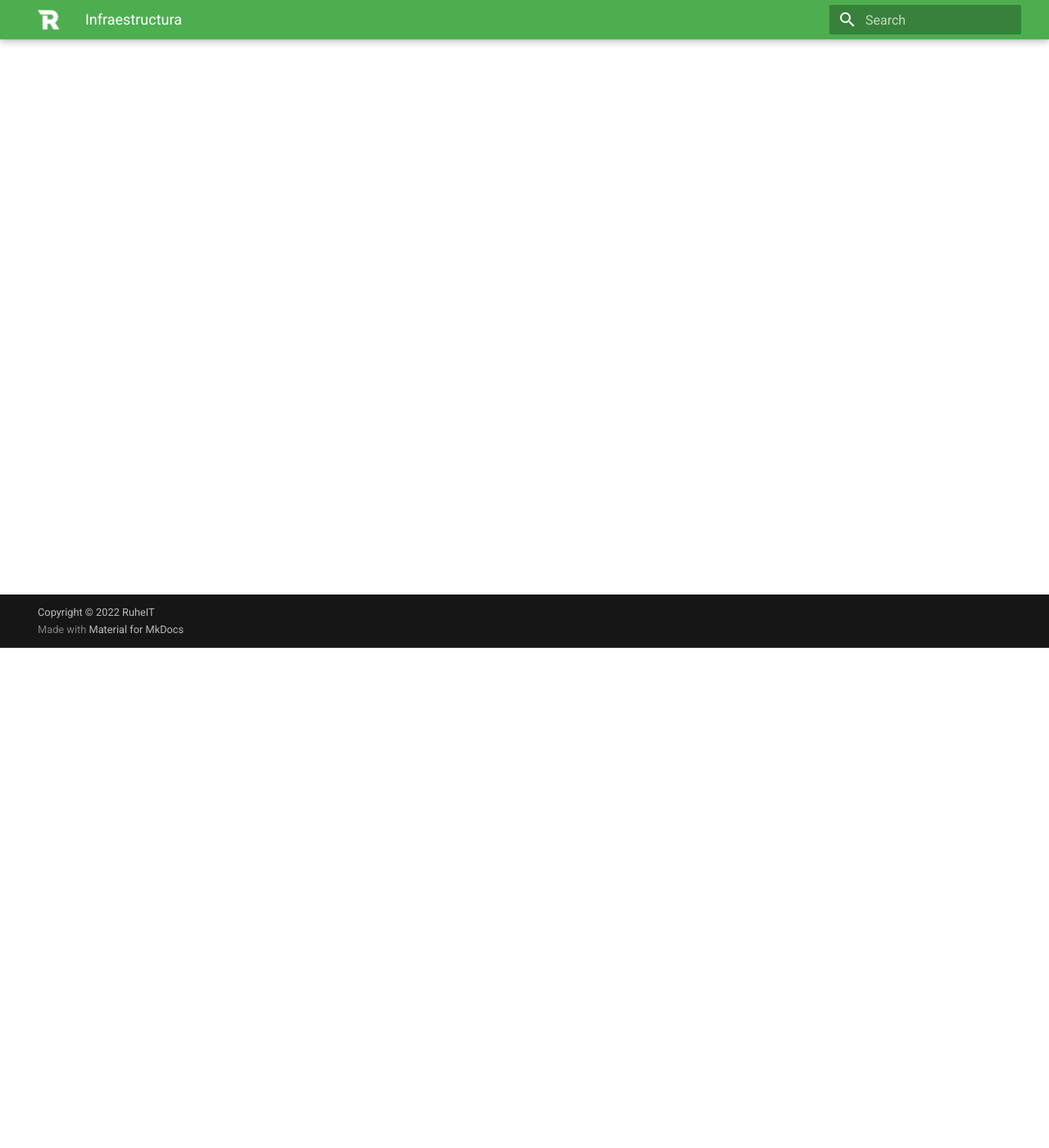
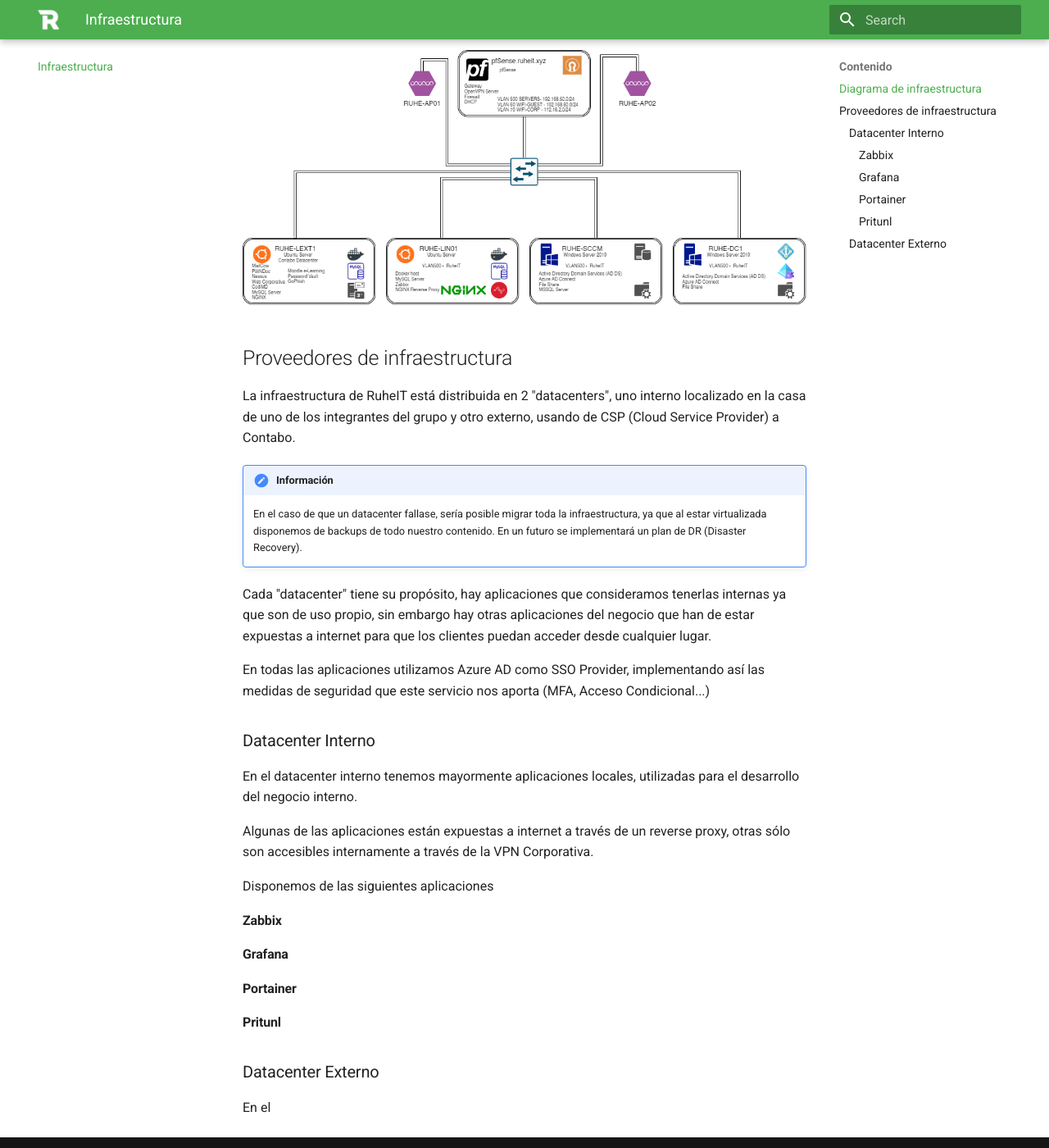
Before and after one commit to RuheIT/docs, an MkDocs documentation site: the page built from docs/infra.md, in a window 1280 px wide and 1400 px high, scrolled down 610 px. Shown: the whole window at 82% size. Built offline with MkDocs 1.6.1 and Material for MkDocs 9.7.7, drawn with Linux system fonts in a browser that asks for light colours; some of the changed text lies outside the part shown.

Commit message:
updated infra

```diff
--- a/docs/infra.md
+++ b/docs/infra.md
@@ -1 +1,41 @@
-# Infra
+# Infraestructura
+
+[TOC]
+## Diagrama de infraestructura
+
+![Diagrama](img/infra/RuheIT_MainNetwork.drawio.png)
+
+## Proveedores de infraestructura
+
+La infraestructura de RuheIT está distribuida en 2 "datacenters", uno interno localizado en la casa de uno de los integrantes del grupo y otro externo, usando de CSP (Cloud Service Provider) a Contabo.
+
+!!! todo "Información"
+
+    En el caso de que un datacenter fallase, sería posible migrar toda la infraestructura, ya que al estar virtualizada disponemos de backups de todo nuestro contenido.
+    En un futuro se implementará un plan de DR (Disaster Recovery).
+
+
+Cada "datacenter" tiene su propósito, hay aplicaciones que consideramos tenerlas internas ya que son de uso propio, sin embargo hay otras aplicaciones del negocio que han de estar expuestas a internet para que los clientes puedan acceder desde cualquier lugar.
+
+En todas las aplicaciones utilizamos Azure AD como SSO Provider, implementando así las medidas de seguridad que este servicio nos aporta (MFA, Acceso Condicional...)
+
+### Datacenter Interno
+
+En el datacenter interno tenemos mayormente aplicaciones locales, utilizadas para el desarrollo del negocio interno.
+
+Algunas de las aplicaciones están expuestas a internet a través de un reverse proxy, otras sólo son accesibles internamente a través de la VPN Corporativa.
+
+Disponemos de las siguientes aplicaciones
+
+#### Zabbix
+
+#### Grafana
+
+#### Portainer
+
+
+#### Pritunl
+
+### Datacenter Externo
+
+En el
--- a/mkdocs.yml
+++ b/mkdocs.yml
@@ -33,4 +33,11 @@
           note: >-
             Thanks for your feedback! Help us improve this page by
             using our <a href="ruheit.xyz" target=_blank>feedback form</a>.
+markdown_extensions:
+  - footnotes
+  - admonition
+  - abbr
+  - md_in_html
+  - toc:
+      title: Contenido
 copyright: Copyright &copy; 2022 RuheIT
```
Also changed, not shown: docs/img/infra/RuheIT_MainNetwork.drawio.png (added).
